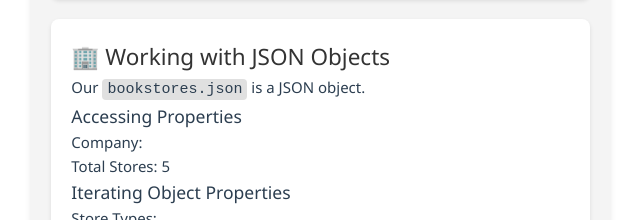
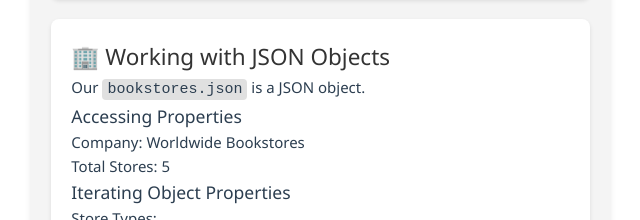
Before and after one commit to bdan0005/bdang-library, a Vue app: page / in a window 1280 px wide. Shown: the part 1065-1285 px from the top of the page, without its empty margins (30-670 px from the left). Built offline with nearby package versions, Linux system fonts and the light colour scheme.

Commit message:
Fix bookstore name

```diff
--- a/src/components/JSON.vue
+++ b/src/components/JSON.vue
@@ -59,7 +59,7 @@
         Company:
         <!-- Activity 9a: Get the company name from the bookstores object. -->
         <!-- TODO: CODE TO GET COMPANY NAME HERE -->
-         {{ bookstores.company }}
+         {{ bookstores.name }}
       </p>
 
       <p>
```
